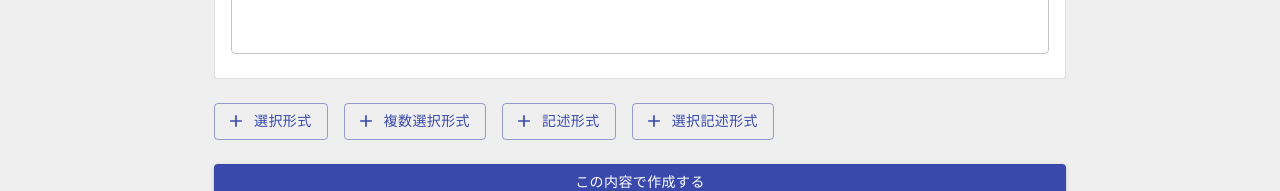
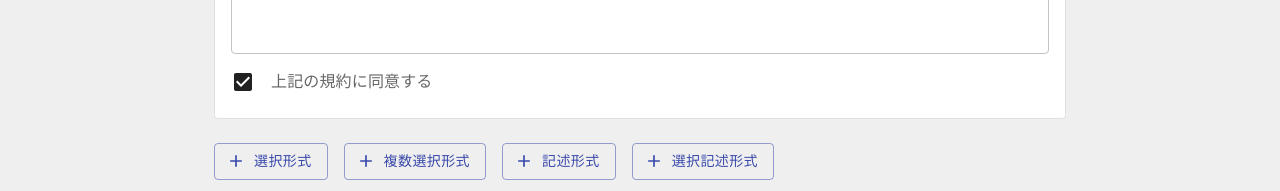
Before and after one commit to k-oketa/k-oketa, a React (Create React App) app in the folder questionnaire-form/frontend/: page / in a window 1280 px wide. Shown: the part 248-439 px from the top of the page. Built offline with nearby package versions, Linux system fonts and the light colour scheme.

Commit message:
:+1: 同意用のチェックボックスのプレビューを追加

```diff
--- a/questionnaire-form/frontend/src/creation/SurveyCreation.js
+++ b/questionnaire-form/frontend/src/creation/SurveyCreation.js
@@ -1,6 +1,7 @@
 import {useForm, Controller} from "react-hook-form";
 import {Box, Button, Card, CardContent, Input, InputLabel, Stack, TextField} from "@mui/material";
 import DynamicQuestionField from "./DynamicQuestionField";
+import {CheckBox} from "@mui/icons-material";
 
 
 export default function SurveyCreation() {
@@ -31,6 +32,10 @@ export default function SurveyCreation() {
                                 control={control}
                                 render={({ field }) => <TextField multiline fullWidth rows={2} />}
                             />
+                            <Stack spacing={2} direction="row">
+                                <CheckBox />
+                                <InputLabel>上記の規約に同意する</InputLabel>
+                            </Stack>
                         </Stack>
                     </CardContent>
                 </Card>
```
